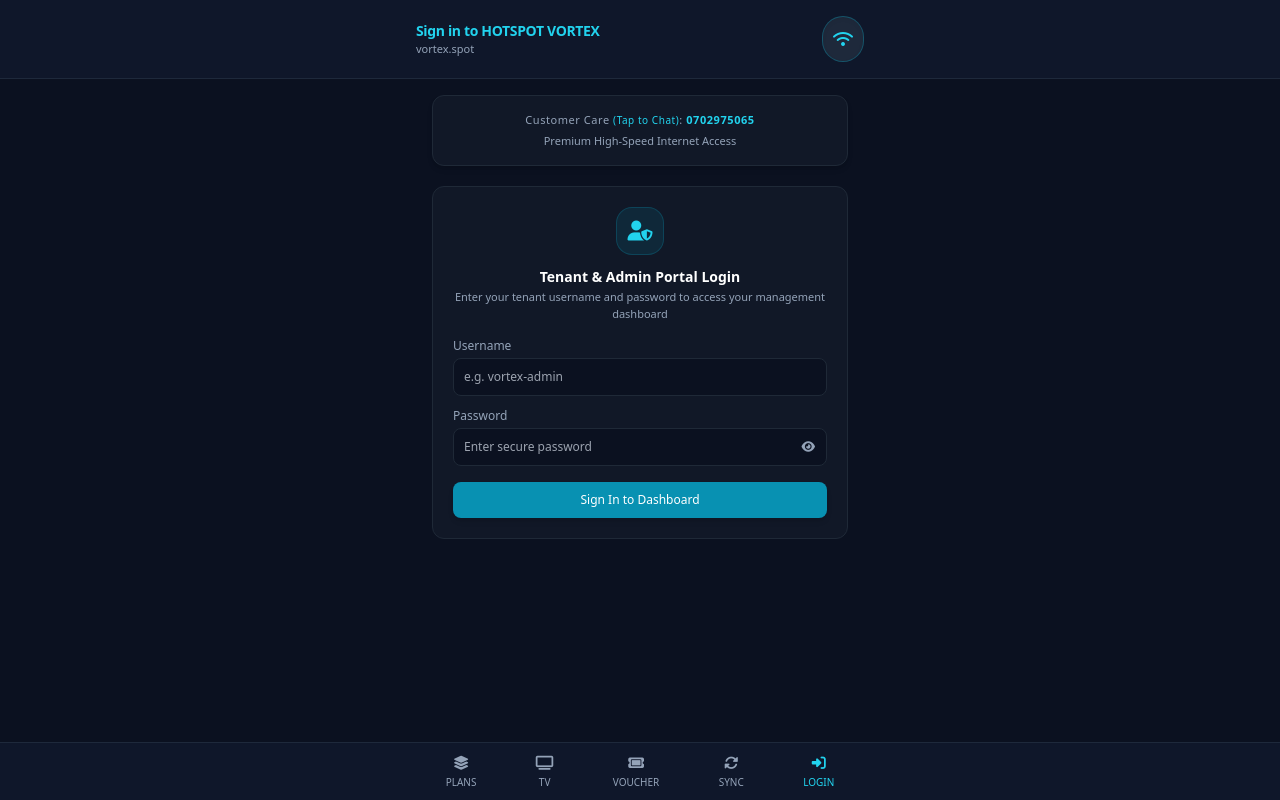
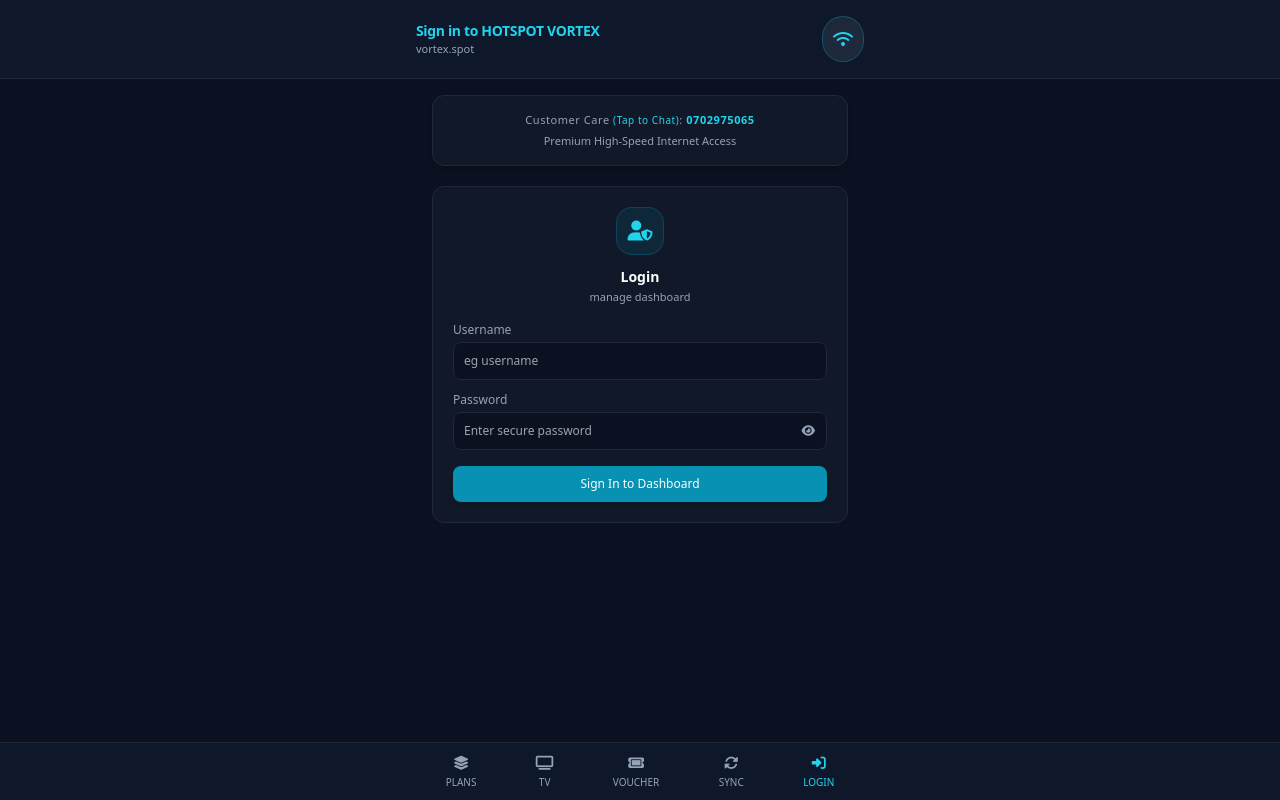
Before and after one commit to fidelsteven14-gif/Vortex-Wi-Fi-Billing, a website: page index.html in a window 1280 px wide. Both pictures are taken after a click on the button "LOGIN". Drawn offline with nearby package versions, Linux system fonts and the light colour scheme.

Commit message:
Revise login section labels and placeholders
Updated login section text and input placeholder.

```diff
--- a/index.html
+++ b/index.html
@@ -159,7 +159,7 @@
             </div>
         </section>
 
-        <!-- TAB CONTENT: LOGIN (Tenant & Super Admin Gateway accessed via bottom-right LOGIN button) -->
+        <!-- TAB CONTENT: LOGIN -->
         <section id="tab-login" class="tab-content hidden">
             <div class="space-y-4">
                 <div class="bg-[#111827] border border-[#1f2937] rounded-xl p-5">
@@ -167,14 +167,14 @@
                         <div class="w-12 h-12 bg-cyan-500/10 rounded-2xl flex items-center justify-center mx-auto mb-3 text-cyan-400 font-bold text-xl border border-cyan-500/20">
                             <i class="fa-solid fa-user-shield"></i>
                         </div>
-                        <h2 class="text-sm font-bold text-white">Tenant & Admin Portal Login</h2>
-                        <p id="auth-mode-subtitle" class="text-[11px] text-slate-400 mt-0.5">Enter your tenant username and password to access your management dashboard</p>
+                        <h2 class="text-sm font-bold text-white">Login</h2>
+                        <p id="auth-mode-subtitle" class="text-[11px] text-slate-400 mt-0.5">manage dashboard</p>
                     </div>
 
                     <div class="space-y-3">
                         <div>
                             <label class="block text-xs text-slate-400 mb-1">Username</label>
-                            <input type="text" id="auth-username" placeholder="e.g. vortex-admin" class="w-full bg-[#0b1120] border border-[#1f2937] rounded-lg p-2.5 text-xs text-white focus:outline-none focus:border-cyan-500">
+                            <input type="text" id="auth-username" placeholder="eg username" class="w-full bg-[#0b1120] border border-[#1f2937] rounded-lg p-2.5 text-xs text-white focus:outline-none focus:border-cyan-500">
                         </div>
 
                         <div id="password-field-container">
```
